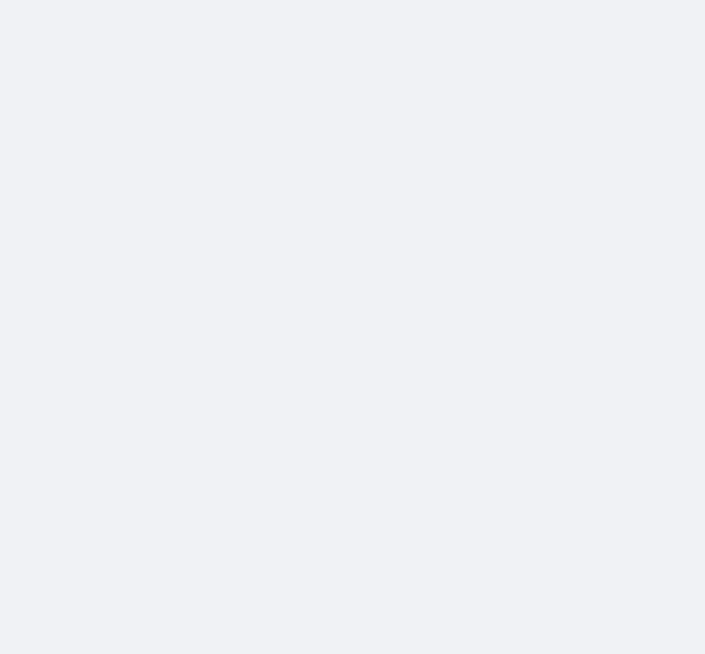
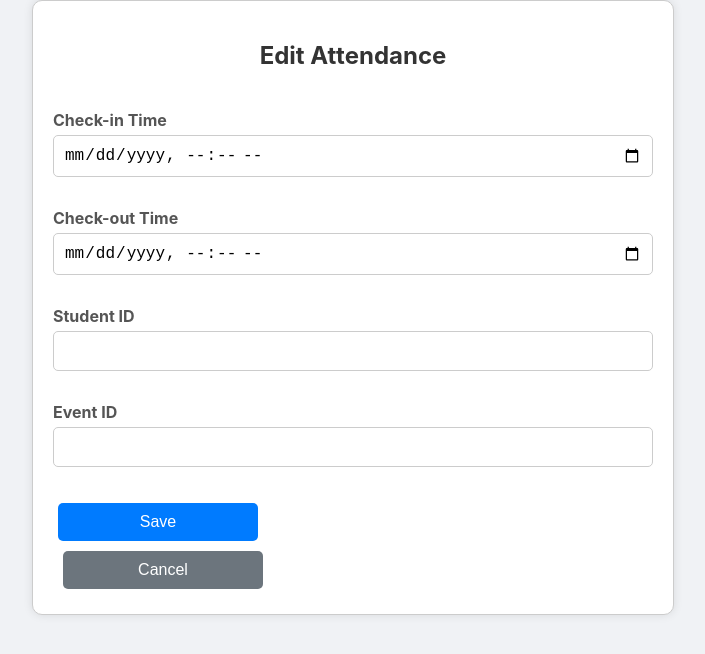
Before and after one commit to phonethantzaw/UniversityConnect, a React (Create React App) app: page /edit-attendance/1 in a window 1280 px wide. Before the commit this address had no page. Shown: the top 654 px of the page, without its empty margins (287-992 px from the left). Built offline with nearby package versions, Linux system fonts and the light colour scheme; no server answers.

Commit message:
upload event

```diff
--- a/src/components/AllEvents.js
+++ b/src/components/AllEvents.js
@@ -1,12 +1,13 @@
 import React, { useState, useEffect } from 'react';
 import axios from '../utils/axiosConfig';
-import { Link } from 'react-router-dom'; // Import Link for navigation
+import { Link, useNavigate } from 'react-router-dom';
 import '../styles/AllEvents.css';
 
 export default function AllEvents() {
     const [events, setEvents] = useState([]);
-    const [users, setUsers] = useState([]);
+    const [attendances, setAttendances] = useState([]);
     const [search, setSearch] = useState('');
+    const navigate = useNavigate();
 
     useEffect(() => {
         const fetchEvents = async () => {
@@ -18,20 +19,20 @@ export default function AllEvents() {
             }
         };
 
-        const fetchUsers = async () => {
+        const fetchAttendances = async () => {
             try {
-                const usersResponse = await axios.get('http://localhost:8080/users');
-                setUsers(usersResponse.data);
+                const attendancesResponse = await axios.get('http://localhost:8080/events/attendances');
+                setAttendances(attendancesResponse.data);
             } catch (error) {
-                console.error('Error fetching users', error);
+                console.error('Error fetching attendances', error);
             }
         };
 
         fetchEvents();
-        fetchUsers();
+        fetchAttendances();
     }, []);
 
-    const handleDelete = async (id) => {
+    const handleDeleteEvent = async (id) => {
         try {
             await axios.delete(`http://localhost:8080/events/${id}`);
             setEvents(events.filter(event => event.id !== id));
@@ -40,14 +41,18 @@ export default function AllEvents() {
         }
     };
 
+    const handleDeleteAttendance = async (id) => {
+        try {
+            await axios.delete(`http://localhost:8080/events/attendances/${id}`);
+            setAttendances(attendances.filter(attendance => attendance.id !== id));
+        } catch (error) {
+            console.error('Error deleting attendance', error);
+        }
+    };
+
     const filteredEvents = events.filter(event =>
         event.title.toLowerCase().includes(search.toLowerCase())
     );
-
-    const getOrganizerName = (organizerId) => {
-        const organizer = users.find(user => user.id === organizerId);
-        return organizer ? organizer.name : 'Unknown';
-    };
 
     return (
         <div className="all-events">
@@ -66,9 +71,24 @@ export default function AllEvents() {
                         <p>Location: {event.location}</p>
                         <p>Start: {new Date(event.startDateTime).toLocaleString()}</p>
                         <p>End: {new Date(event.endDateTime).toLocaleString()}</p>
-                        <p>Organizer: {getOrganizerName(event.organizerId)}</p>
+                        <p>Organizer: {event.organizerName}</p>
                         <Link to={`/edit-event/${event.id}`} className="edit-button">Edit</Link>
-                        <button onClick={() => handleDelete(event.id)} className="delete-button">Delete</button>
+                        <button onClick={() => handleDeleteEvent(event.id)} className="delete-button">Delete</button>
+                        <h4>Attendances:</h4>
+                        <ul>
+                            {attendances
+                                .filter(attendance => attendance.eventId === event.id)
+                                .map(attendance => (
+                                    <li key={attendance.id}>
+                                        Student ID: {attendance.studentId},
+                                        Check-in: {new Date(attendance.checkInTime).toLocaleString()},
+                                        Check-out: {new Date(attendance.checkOutTime).toLocaleString()}
+                                        <Link to={`/edit-attendance/${attendance.id}/${attendance.eventId}`} className="edit-button">Edit</Link>
+                                        <button onClick={() => handleDeleteAttendance(attendance.id)} className="delete-button">Delete</button>
+                                    </li>
+                                ))}
+                        </ul>
+                        <button onClick={() => navigate(`/add-attendance/${event.id}`)} className="add-attendance-button">Add Attendance</button>
                     </li>
                 ))}
             </ul>
--- a/src/components/Dashboard.js
+++ b/src/components/Dashboard.js
@@ -33,6 +33,7 @@ import CategoryManagement from "./CategoryManagement";
 import EditEvent from "./EditEvent";
 import CreateEvent from "./CreateEvent";
 import AllEvents from "./AllEvents";
+import EditAttendance from "./EditAttendance";
 function Dashboard() {
     const userData = localStorage.getItem('userId');
     const userId = localStorage.getItem("userId");
@@ -75,6 +76,9 @@ function Dashboard() {
                 <Route path="/create-event" element={<CreateEvent/>}/>
                 <Route path="/all-events" element={<AllEvents/>}/>
                 <Route path="/edit-event/:id" element={<EditEvent/>}/>
+                <Route path="/edit-attendance/:id" element={<EditAttendance />} />
+                <Route path="/edit-attendance/:id/:eventId" element={<EditAttendance />} />
+                <Route path="/add-attendance/:eventId" element={<EditAttendance />} />
             </Routes>
         </Router>
     );
--- a/src/components/Discussion.js
+++ b/src/components/Discussion.js
@@ -1,10 +1,10 @@
-import { useEffect, useState } from "react";
+import React, { useEffect, useState } from "react";
 import axios from "../utils/axiosConfig";
 import NavigationBar from "./NavigationBar";
 import { Col, Container, Row, Button } from "react-bootstrap";
 import CategoryList from "./CategoryList";
 import ThreadedDiscussion from "./ThreadedDiscussion";
-import {useNavigate} from "react-router-dom";
+import {Link, useNavigate} from "react-router-dom";
 
 export default function Discussion() {
     const [categories, setCategoriesState] = useState([]);
@@ -32,17 +32,37 @@ export default function Discussion() {
     const navigateToCategoryManagement = () => {
         navigate("/manage-categories");
     };
+    const handleLogout = () => {
+        // Clear the tokens from localStorage
+        localStorage.removeItem('accessToken');
+        localStorage.removeItem('refreshToken');
+        localStorage.removeItem('userRole');
+        localStorage.removeItem('userId');
+
+        // Navigate to the login page
+        navigate('/login');
+    };
 
     return (
         <div>
+
             <Container className="container">
+                <nav className="student-nav-bar">
+                    <Link to="/discussion" className="nav-link">Discussion</Link>
+                    <Link to="/resource" className="nav-link">Resource</Link>
+                    <Link to="/event" className="nav-link">Event</Link>
+                    <Link to="/blocking" className="nav-link">Blocking</Link>
+                    <Link to="/reporting" className="nav-link">Reporting</Link>
+                    <Link to={`/profile/filter/${userId}`} className="nav-link">Profile</Link>
+                    <button onClick={handleLogout}>Logout</button>
+                </nav>
                 <Row>
                     <Col md={3}>
                         <Button variant="primary" onClick={navigateToCategoryManagement}>Manage Categories</Button>
-                        <CategoryList categories={categories} onSelectCategory={handleSelectCategory} />
+                        <CategoryList categories={categories} onSelectCategory={handleSelectCategory}/>
                     </Col>
                     <Col md={9}>
-                        {selectedCategory && <ThreadedDiscussion category={selectedCategory} />}
+                        {selectedCategory && <ThreadedDiscussion category={selectedCategory}/>}
                     </Col>
                 </Row>
             </Container>
--- /dev/null
+++ b/src/components/EditAttendance.js
@@ -0,0 +1,106 @@
+import React, { useState, useEffect } from 'react';
+import axios from '../utils/axiosConfig';
+import { useNavigate, useParams } from 'react-router-dom';
+import '../styles/EditAttendance.css';
+
+const EditAttendance = () => {
+    const navigate = useNavigate();
+    const { id, eventId } = useParams();
+    const [attendance, setAttendance] = useState({
+        checkInTime: '',
+        checkOutTime: '',
+        studentId: '',
+        eventId: eventId || ''
+    });
+
+    useEffect(() => {
+        if (id) {
+            const fetchAttendance = async () => {
+                try {
+                    const response = await axios.get(`http://localhost:8080/events/attendances/${id}`);
+                    setAttendance(response.data);
+                } catch (error) {
+                    console.error('Error fetching attendance', error);
+                }
+            };
+            fetchAttendance();
+        }
+    }, [id]);
+
+    const handleChange = (e) => {
+        const { name, value } = e.target;
+        setAttendance(prevAttendance => ({
+            ...prevAttendance,
+            [name]: value
+        }));
+    };
+
+    const handleSubmit = async (e) => {
+        e.preventDefault();
+        try {
+            if (id) {
+                await axios.put(`http://localhost:8080/events/attendances/${id}`, attendance);
+            } else {
+                await axios.post('http://localhost:8080/events/attendances', attendance);
+            }
+            navigate(`/all-events`);
+        } catch (error) {
+            console.error('Error saving attendance', error);
+        }
+    };
+
+    return (
+        <div className="edit-attendance">
+            <h2>{id ? 'Edit' : 'Add'} Attendance</h2>
+            <form onSubmit={handleSubmit}>
+                <div className="form-group">
+                    <label htmlFor="checkInTime">Check-in Time</label>
+                    <input
+                        type="datetime-local"
+                        id="checkInTime"
+                        name="checkInTime"
+                        value={attendance.checkInTime}
+                        onChange={handleChange}
+                        required
+                    />
+                </div>
+                <div className="form-group">
+                    <label htmlFor="checkOutTime">Check-out Time</label>
+                    <input
+                        type="datetime-local"
+                        id="checkOutTime"
+                        name="checkOutTime"
+                        value={attendance.checkOutTime}
+                        onChange={handleChange}
+                        required
+                    />
+                </div>
+                <div className="form-group">
+                    <label htmlFor="studentId">Student ID</label>
+                    <input
+                        type="number"
+                        id="studentId"
+                        name="studentId"
+                        value={attendance.studentId}
+                        onChange={handleChange}
+                        required
+                    />
+                </div>
+                <div className="form-group">
+                    <label htmlFor="eventId">Event ID</label>
+                    <input
+                        type="number"
+                        id="eventId"
+                        name="eventId"
+                        value={attendance.eventId}
+                        readOnly
+                    />
+                </div>
+                <button type="submit">Save</button>
+                <button type="button" onClick={() => navigate("/all-events")} className="cancel-button">Cancel</button>
+            </form>
+        </div>
+    );
+};
+
+export default EditAttendance;
--- a/src/components/EditEvent.js
+++ b/src/components/EditEvent.js
@@ -94,7 +94,7 @@ const EditEvent = (onClose ) => {
                     />
                 </div>
                 <button type="submit">Save Changes</button>
-                <button type="button" onClick={onClose} className="cancel-button">Cancel</button>
+                <button type="button" onClick={()=>navigate("/all-events")} className="cancel-button">Cancel</button>
             </form>
         </div>
     );
--- /dev/null
+++ b/src/styles/EditAttendance.css
@@ -0,0 +1,55 @@
+.edit-attendance {
+    max-width: 600px;
+    margin: 0 auto;
+    padding: 20px;
+    border: 1px solid #ccc;
+    border-radius: 10px;
+    box-shadow: 0 0 10px rgba(0, 0, 0, 0.1);
+    background-color: #fff;
+}
+
+.edit-attendance h2 {
+    text-align: center;
+    margin-bottom: 20px;
+}
+
+.form-group {
+    margin-bottom: 15px;
+}
+
+.form-group label {
+    display: block;
+    margin-bottom: 5px;
+    font-weight: bold;
+}
+
+.form-group input {
+    width: 100%;
+    padding: 10px;
+    border: 1px solid #ccc;
+    border-radius: 5px;
+    box-sizing: border-box;
+}
+
+button {
+    padding: 10px 20px;
+    border: none;
+    border-radius: 5px;
+    background-color: #007bff;
+    color: white;
+    font-size: 16px;
+    cursor: pointer;
+}
+
+button:hover {
+    background-color: #0056b3;
+}
+
+.cancel-button {
+    background-color: #6c757d;
+    margin-left: 10px;
+}
+
+.cancel-button:hover {
+    background-color: #5a6268;
+}
```
Also changed, not shown: src/styles/AllEvents.css (+43 -38 lines), src/styles/CreateEvent.css (+11 -11 lines), 1 other file (tests, documents, lock files or other folders).
